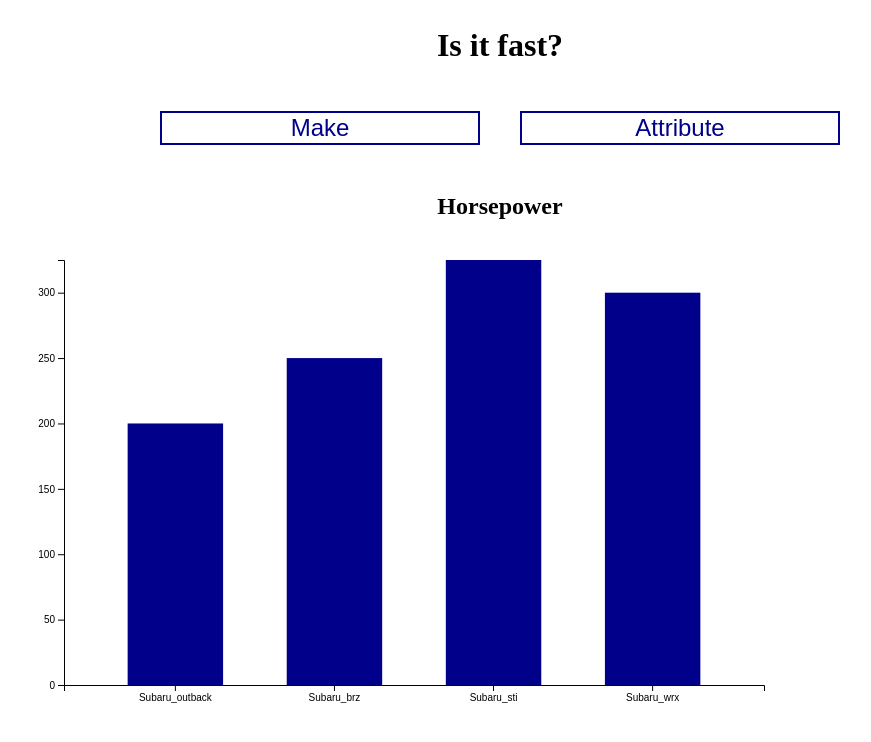
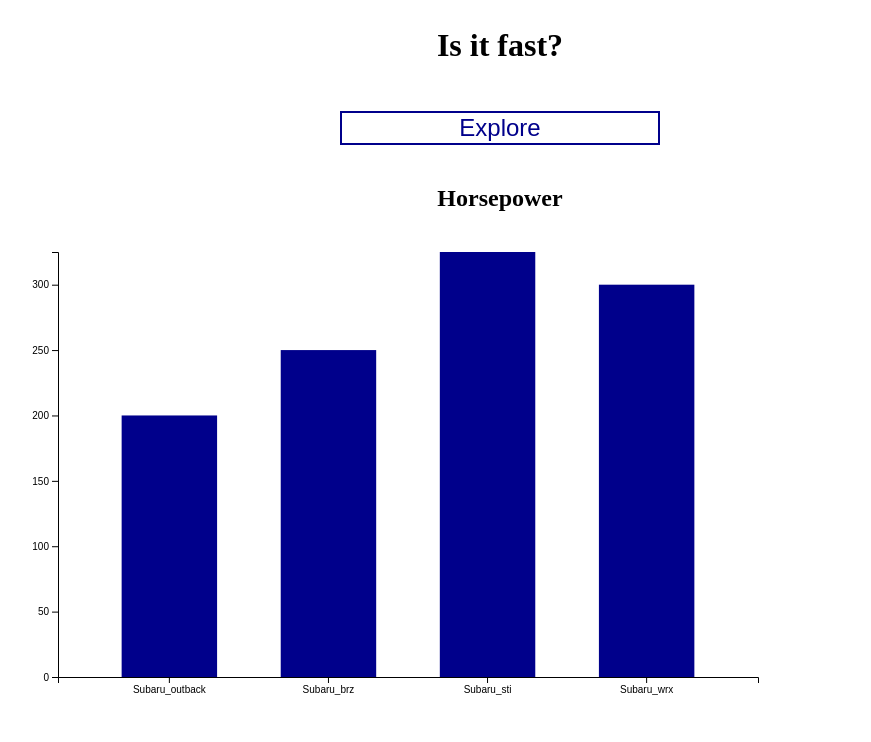
Before and after one commit to jeffreyb7/performance_cars_app, a Vue app: page / in a window 1280 px wide. Shown: the top 742 px of the page, without its empty margins (140-1011 px from the left). Built offline with nearby package versions, Linux system fonts and the light colour scheme.

Commit message:
Modified UI button flow

```diff
--- a/src/App.vue
+++ b/src/App.vue
@@ -1,33 +1,33 @@
 <script setup>
-import Sidebar from './components/Sidebar.vue'
+import AttrSidebar from './components/AttrSidebar.vue'
+import MakeSidebar from './components/MakeSidebar.vue'
 import BarChart from './components/BarChart.vue'
 import { ref } from 'vue'
 
-const make = ref(false)
-const attribute = ref(false)
+const explore = ref(false)
+const showMakes = ref(false)
+const makes = ref(['BMW', 'Mercedes', 'Nissan', 'Subaru'])
 const cars = ref({model:["Subaru_outback", "Subaru_brz", "Subaru_sti", "Subaru_wrx"], attribute: [200, 250, 325, 300]})
+const attributes = ref(['Horsepower', 'Price', 'MPG Low', 'MPG High', 'Curb Weight', 'Manual'])
 
 </script>
 
 <template>
   <header>
     <h1>Is it fast?</h1>
-    <div class="choices">
-      <button class="button" type="button" @click="make = !make">Make</button>
-      <button class="button" type="button" @click="attribute = !attribute">Attribute</button>
+    <div v-if="!explore" class="choices">
+      <button class="button" type="button" @click="explore = !explore">Explore</button>
     </div>
-    <div v-if="make" class="sidebar" style="left:0;">
-      <Sidebar />
+    <div v-if="explore" class="sidebar" style="right:0;">
+      <AttrSidebar :attributes="attributes" @show-makes.once="showMakes=!showMakes"/>
     </div>
-    <div v-if="attribute" class="sidebar" style="right:0;">
-      <Sidebar />
+    <div v-if="showMakes" class="sidebar" style="left:0;">
+      <MakeSidebar :makes="makes" />
     </div>
   </header>
-  <body>
-    <div class="chart">
-        <BarChart :data="cars" />
-    </div>
-  </body>
+  <div class="chart">
+    <BarChart :data="cars" />
+  </div>
 </template>
 
 <style>
--- a/src/components/Sidebar.vue
+++ b/src/components/AttrSidebar.vue
@@ -1,10 +1,11 @@
 <script setup>
-import { ref } from 'vue'
-const sidebarItems = ref(['Subaru', 'Nissan'])
+
+const props = defineProps(['attributes'])
+
 </script>
 
 <template>
-  <button v-for="item in sidebarItems">{{ item }}</button>
+  <button v-for="attr in props.attributes" @click="$emit('show-makes')">{{ attr }}</button>
 </template>
 
 <style scoped>
--- /dev/null
+++ b/src/components/MakeSidebar.vue
@@ -0,0 +1,28 @@
+<script setup>
+
+const props = defineProps(['makes'])
+
+</script>
+
+<template>
+  <button v-for="make in props.makes">{{ make }}</button>
+</template>
+
+<style scoped>
+
+button {
+  background-color: white;
+  border: 2px #00008B solid;
+  color: #00008B;
+  display: block;
+  font-size: 12px;
+  margin: auto;
+  text-align: center;
+  width: 100%;
+}
+
+button:hover {
+  background-color: #DAA520
+}
+
+</style>
```
